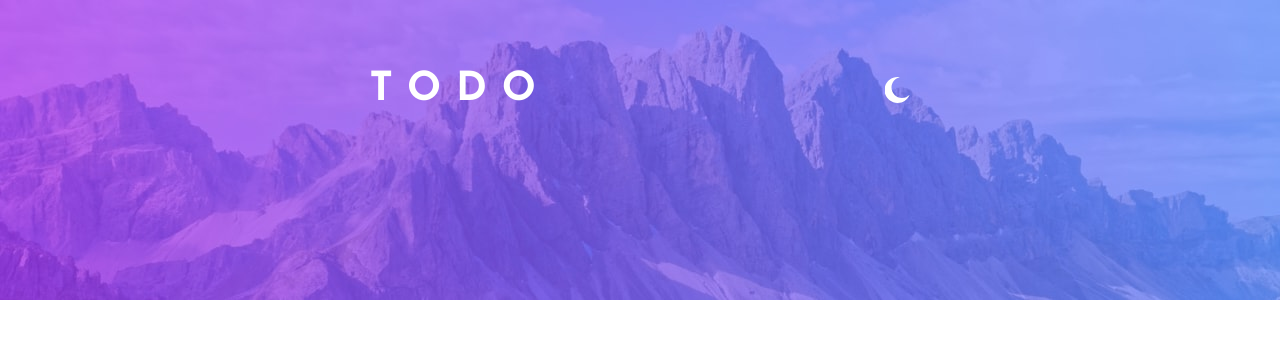
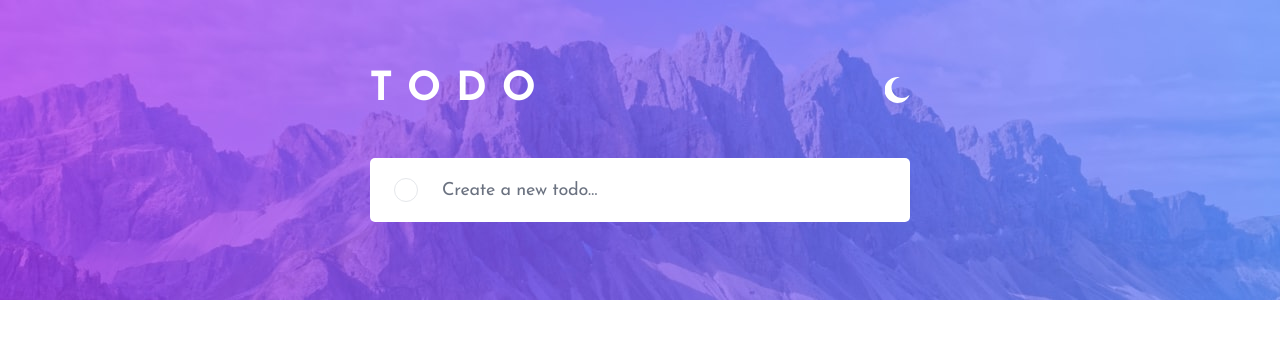
Before and after one commit to mdashfaque-mamdu-au17/to-do-frontend, a React (Vite) app: page / in a window 1280 px wide. Shown: the top 338 px of the page. Built offline with nearby package versions, Linux system fonts and the light colour scheme.

Commit message:
root layout testing

```diff
--- a/src/App.jsx
+++ b/src/App.jsx
@@ -3,6 +3,7 @@ import Hero from './sections/Hero';
 import Navbar from './sections/Navbar';
 import { useGlobalContext } from './store/context';
 import classNames from 'classnames';
+import RootLayout from './pages/RootLayout';
 function App() {
   const { theme } = useGlobalContext();
   return (
@@ -14,6 +15,7 @@ function App() {
     >
       <Hero />
       <Navbar />
+      <RootLayout />
     </main>
   );
 }
```
